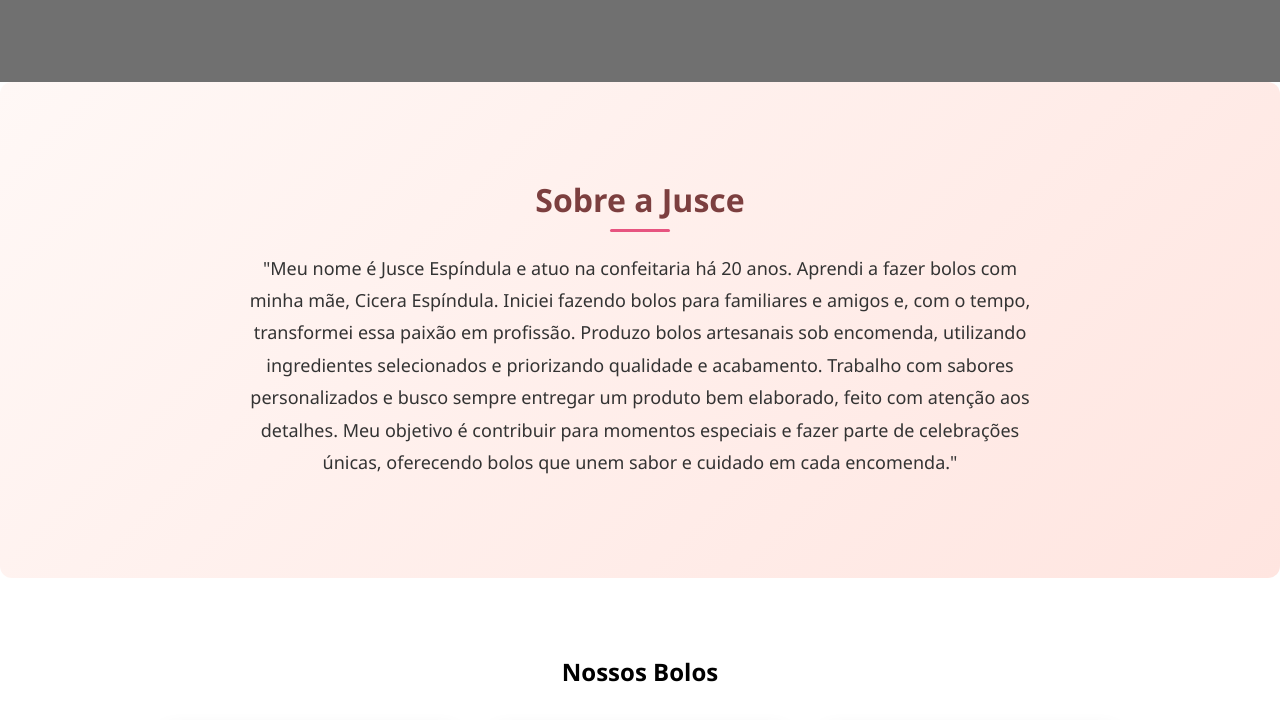
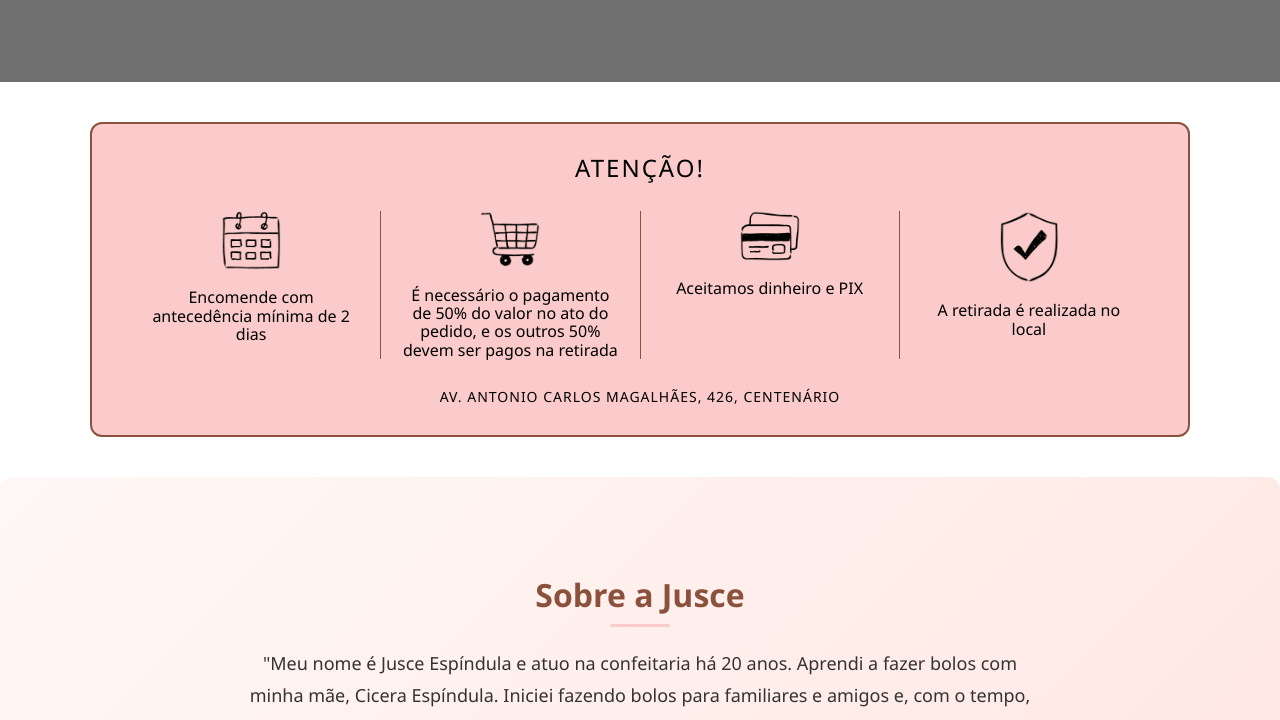
Before and after one commit to luccasts/jusce_espindula_confeitaria, a plain HTML site: page frontend/index.html in a window 1280 px wide. Shown: the part 840-1560 px from the top of the page. Drawn offline with nearby package versions, Linux system fonts and the light colour scheme; no server answers; placeholder pictures from the web are drawn by us.

Commit message:
Adicionei as instruções do pedido

```diff
--- a/frontend/css/main.css
+++ b/frontend/css/main.css
@@ -12,7 +12,7 @@ body {
 /* ================= HEADER ================= */
 
 .logo-area {
-  background-color: #d9a3a3;
+  background-color: #facbca;
   padding: 20px 0;
   text-align: center;
 }
@@ -22,7 +22,7 @@ body {
 }
 
 .info-bar {
-  background-color: #7c3f3f;
+  background-color: #8c513c;
   color: #fff;
   display: flex;
   justify-content: space-between;
@@ -155,6 +155,68 @@ section {
   margin: auto;
 }
 
+.info-box {
+  background-color: #facbca; /* rosa semelhante */
+  border: 2px solid #8c513c;
+  border-radius: 12px;
+  padding: 30px;
+  max-width: 1100px;
+  margin: 40px auto;
+  text-align: center;
+}
+
+.titulo {
+  margin-bottom: 30px;
+  font-weight: 500;
+  letter-spacing: 2px;
+}
+
+.info-container {
+  display: flex;
+  align-items: stretch;
+  justify-content: space-between;
+}
+
+.info-item {
+  flex: 1;
+  padding: 0 20px;
+  text-align: center;
+}
+
+.info-item img {
+  width: 60px;
+  margin-bottom: 15px;
+}
+
+.divisor {
+  width: 1px;
+  background-color: #8c513c;
+}
+
+.endereco {
+  margin-top: 30px;
+  font-size: 14px;
+  letter-spacing: 1px;
+}
+
+@media (max-width: 768px) { /* Responsividade dessa parte */
+
+  .info-container {
+    flex-direction: column;
+  }
+
+  .divisor {
+    width: 100%;
+    height: 1px;
+    margin: 20px 0;
+  }
+
+  .info-item {
+    padding: 0;
+  }
+
+}
+
 .sobre p {
   font-size: 18px;
   line-height: 1.8;
@@ -172,7 +234,7 @@ section {
 }
 
 .sobre h2 {
-   font-size: 32px; font-weight: 700; color: #7c3f3f; margin-bottom: 20px;
+   font-size: 32px; font-weight: 700; color: #8c513c; margin-bottom: 20px;
 }
 
 .sobre h2::after {
@@ -180,7 +242,7 @@ section {
   display: block;
   width: 60px;
   height: 3px;
-  background-color: #e75480; margin: 10px auto;
+  background-color: #facbca; margin: 10px auto;
   border-radius: 2px;
 }
 
--- a/frontend/index.html
+++ b/frontend/index.html
@@ -68,6 +68,43 @@
 
 </section>
 
+<!-- INFORMAÇÕES DE COMO FAZER AS ENCOMENDAS -->
+<section class="info-box">
+    <h2 class="titulo">ATENÇÃO!</h2>
+
+    <div class="info-container">
+
+        <div class="info-item">
+            <img src="images/calendario.png" alt="Calendário">
+            <p>Encomende com antecedência mínima de 2 dias</p>
+        </div>
+
+        <div class="divisor"></div>
+
+        <div class="info-item">
+            <img src="images/carrinho.png" alt="Carrinho">
+            <p>É necessário o pagamento de 50% do valor no ato do pedido, e os outros 50% devem ser pagos na retirada</p>
+        </div>
+
+        <div class="divisor"></div>
+
+        <div class="info-item">
+            <img src="images/cartao.png" alt="Cartão">
+            <p>Aceitamos dinheiro e PIX</p>
+        </div>
+
+        <div class="divisor"></div>
+
+        <div class="info-item">
+            <img src="images/verificado.png" alt="Verificado">
+            <p>A retirada é realizada no local</p>
+        </div>
+
+    </div>
+
+    <p class="endereco">AV. ANTONIO CARLOS MAGALHÃES, 426, CENTENÁRIO</p>
+</section>
+
 <!-- SOBRE -->
 <section class="sobre">
     <div class="container">
```
Also changed, not shown: frontend/css/media-query.css (+14 -0 lines), frontend/images/calendario.png (added), frontend/images/carrinho.png (added), frontend/images/cartao.png (added), frontend/images/verificado.png (added).
